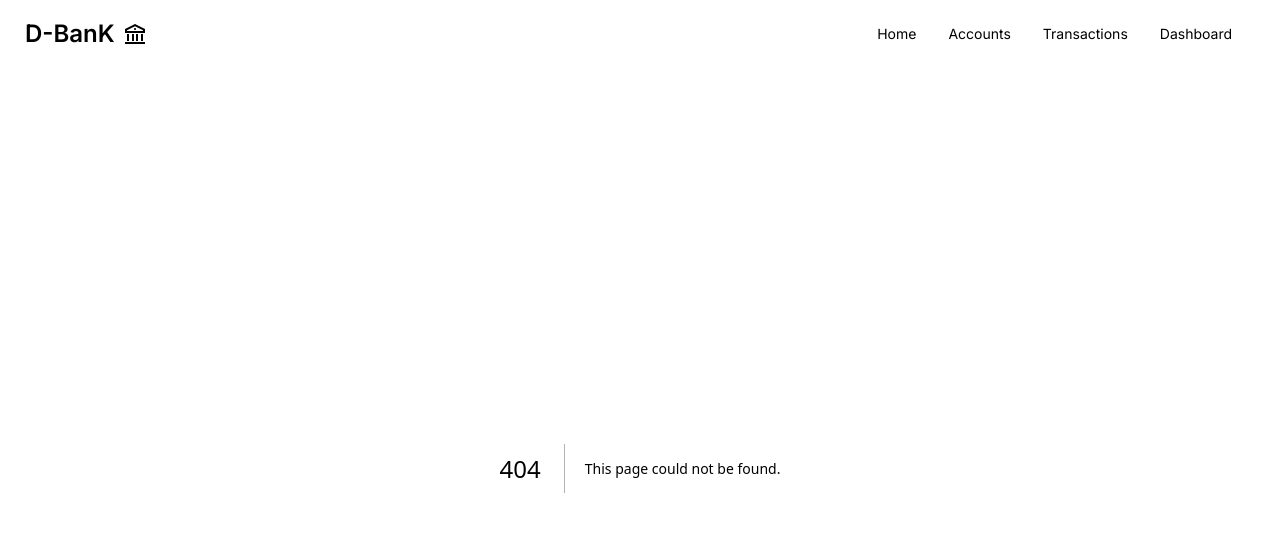
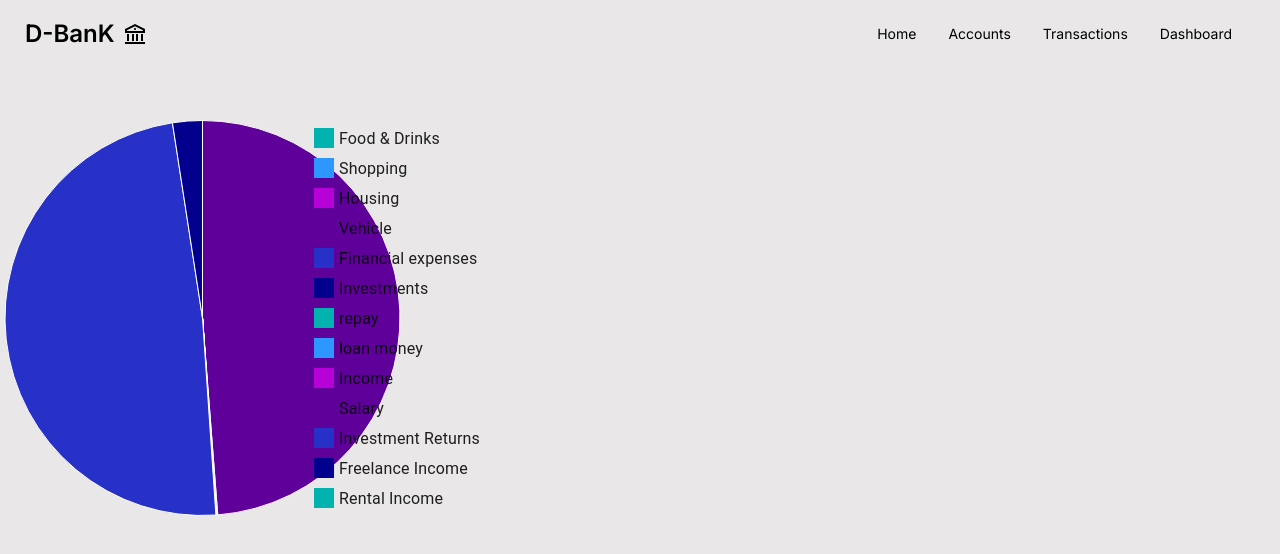
Before and after one commit to TsioryRasoloarijaona/D-BanK-Front, a Next.js app: page /dashboard in a window 1280 px wide. Before the commit this address had no page. Shown: the top 554 px of the page. Built offline with nearby package versions, Linux system fonts and the light colour scheme; no server answers.

Commit message:
last commit

```diff
--- a/app/accounts/page.tsx
+++ b/app/accounts/page.tsx
@@ -33,13 +33,15 @@ const ListAccounts = () => {
     return (
         <>
 
-            <div className="flex flex-row justify-between mt-6 px-10 h-[80vh] overflow-y-auto" >
+            <div className="flex flex-row justify-between mt-6 px-10 h-[80vh]" >
                 <AddAccount />
-                <div className="w-3/4 overflow-y-auto text-sm">
+                <div className="w-3/4 text-sm">
+
                     <label className="input   bg-white flex items-center mb-2 outline-none w-fit justify-end">
                         <input type="text" className="focus:outline-none" placeholder="Search" onChange={handleSearchChange} />
                         <svg xmlns="http://www.w3.org/2000/svg" viewBox="0 0 16 16" fill="currentColor" className="w-4 h-4 opacity-70"><path fillRule="evenodd" d="M9.965 11.026a5 5 0 1 1 1.06-1.06l2.755 2.754a.75.75 0 1 1-1.06 1.06l-2.755-2.754ZM10.5 7a3.5 3.5 0 1 1-7 0 3.5 3.5 0 0 1 7 0Z" clipRule="evenodd" /></svg>
                     </label>
+                    <div className="overflow-y-auto h-[72vh]">
                         {
                             filteredAccounts.map((element, index) => (
                                 <div className="flex flex-row justify-between p-6 border-collapse rounded-lg shadow bg-white w-full mb-2" key={index}>
@@ -63,9 +65,8 @@ const ListAccounts = () => {
 
                                 </div>
                             ))
-
-
                         }
+                    </div>
 
                 </div>
             </div>
--- a/app/components/nav.tsx
+++ b/app/components/nav.tsx
@@ -11,7 +11,7 @@ export default function NavBar (){
     <li><Link href={"/"}>Home</Link></li>
       <li><Link href={"/accounts"}>Accounts</Link></li>
       <li><Link href={""}>Transactions</Link></li>
-      <li><Link href={""}>Dashboard</Link></li>
+      <li><Link href={"/dashboard"}>Dashboard</Link></li>
     </ul>
   </div>
 
--- /dev/null
+++ b/app/dashboard/page.tsx
@@ -0,0 +1,71 @@
+"use client"
+import * as React from 'react';
+import { useState, useEffect } from 'react';
+import { PieChart } from '@mui/x-charts/PieChart';
+import { log } from 'console';
+
+interface Provisioning {
+  sum: number;
+  categoryName: string;
+}
+
+export default function BasicPie() {
+  const [data1, setData1] = useState<Provisioning[]>([]);
+
+  useEffect(() => {
+    fetch('http://localhost:8080/sum/byCategory')
+      .then(res => res.json())
+      .then((data: Provisioning[]) => {
+        setData1(data);
+      });
+  }, []);
+
+
+  const pieChartData = data1.map((item, index) => ({
+    id: index, // Assuming categoryName can be used as id
+    value: item.sum,
+    label: item.categoryName,
+  }));
+
+  console.log(pieChartData)
+
+  return (
+    <PieChart
+      // colors={'green' , 'blue', 'yellow'}
+      series={[
+        {
+          data: [
+            { id: 0, value: 100, label: "Food & Drinks" },
+
+            { id: 1, value: 120, label: "Shopping" },
+
+            { id: 2, value: 100, label: "Housing" },
+
+            { id: 3, value: 200500445, label: "Vehicle" },
+
+            { id: 4, value: 300000, label: "Financial expenses" },
+
+            { id: 5, value: 201000, label: "Investments" },
+
+            { id: 6, value: 5069, label: "repay" },
+
+            { id: 7, value: 6010, label: "loan money" },
+
+            { id: 8, value: 101100, label: "Income" },
+
+            { id: 9, value: 8000, label: "Salary" },
+
+            { id: 10, value: 200003722, label: "Investment Returns" },
+            { id: 11, value: 9998100, label: "Freelance Income" },
+
+            { id: 12, value: 4730, label: "Rental Income" }
+
+
+          ],
+        },
+      ]}
+      width={500}
+      height={500}
+    />
+  );
+}
--- a/app/loan/loan.tsx
+++ b/app/loan/loan.tsx
@@ -109,7 +109,7 @@ export default function Loan({ id }: { id: string }) {
                         <input type="number" className='focus:outline-none px-2 py-2 border border-slate-400 text-black text-sm rounded-md placeholder:text-sm placeholder:text-black ' placeholder='amount$'
                             {...register("amount", {
                                 required: "add an amount",
-                                min: { value: 10, message: "amount>10" }
+                                min: { value: 10, message: "amount>10$" }
                             })} />
                     </label>
                     <label htmlFor="">
--- a/app/page.tsx
+++ b/app/page.tsx
@@ -7,7 +7,7 @@ import { SiSpeedypage } from "react-icons/si";
 export default function Home() {
   return (
     <main>
-     <div className="h-screen w-screen flex flex-row overflow-hidden">
+     <div className="h-[90vh] w-screen flex flex-row overflow-hidden">
         <div className="h-full w-screen">
           <h1 className="pl-28 pt-60 text-4xl font-bold">Digital-BanK</h1>
           <button className="btn btn-error bg-red-500 bg-opacity-85 text-white ml-28 mt-20 px-20 py-4 hover:bg-red-600">get started <FaArrowRight /></button>
--- a/app/transfer/localTransfer.tsx
+++ b/app/transfer/localTransfer.tsx
@@ -138,7 +138,7 @@ export default function localTransfer({ id }: { id: string }) {
                         </label>
                     </div>
                     <div>
-                        <label htmlFor="" className='flex flex-col'>
+                        <label htmlFor="" className='flex flex-col mb-2'>
                             <p className='mb-1 font-bold'>Last name</p>
                             <input type="text" value={lastName} className='border border-black rounded-lg px-1 py-2 outline-none'
                             />
--- a/next.config.mjs
+++ b/next.config.mjs
@@ -1,4 +1,5 @@
 /** @type {import('next').NextConfig} */
 const nextConfig = {};
+transpilePackages: ['@mui/x-charts'];
 
 export default nextConfig;
--- a/package.json
+++ b/package.json
@@ -9,6 +9,10 @@
     "lint": "next lint"
   },
   "dependencies": {
+    "@emotion/react": "^11.11.4",
+    "@emotion/styled": "^11.11.5",
+    "@mui/material": "^5.15.15",
+    "@mui/x-charts": "^7.3.0",
     "date-fns": "^3.6.0",
     "next": "14.1.4",
     "react": "^18",
```
Also changed, not shown: 1 other file (tests, documents, lock files or other folders). Lines whose indentation alone changed are shown as unchanged.
